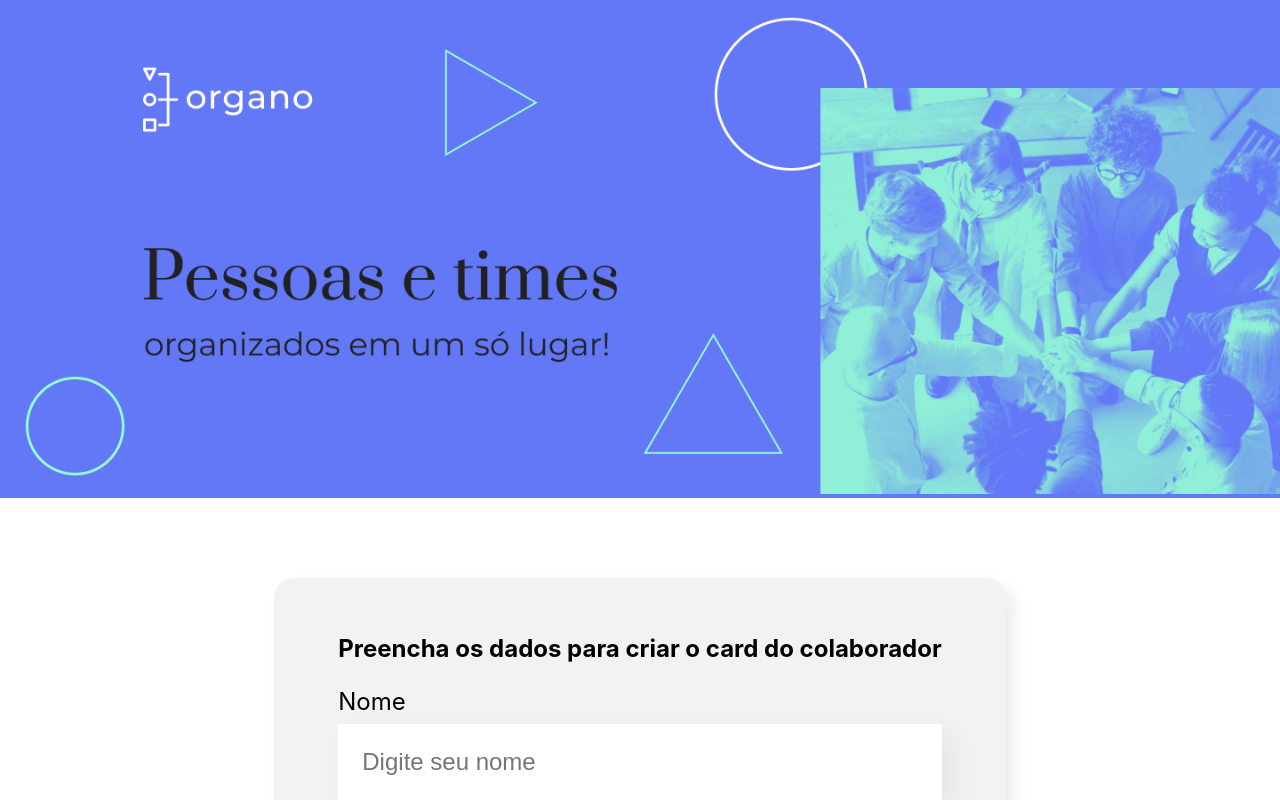
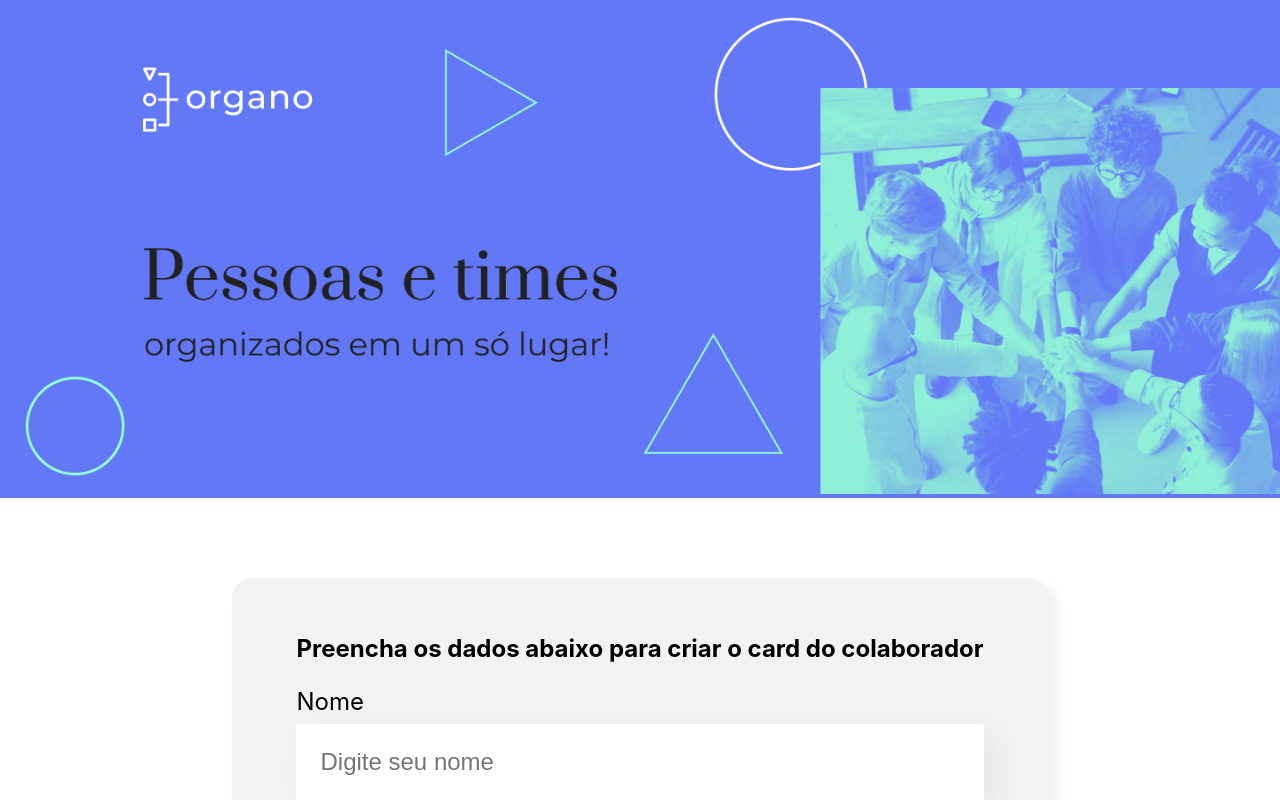
Before and after one commit to felipemsrb/organo, a React (Create React App) app: page / in a window 1280 px wide. Shown: the top 800 px of the page. Built offline with nearby package versions, Linux system fonts and the light colour scheme.

Commit message:
alterando formulario

```diff
--- a/src/componentes/Formulario/index.js
+++ b/src/componentes/Formulario/index.js
@@ -24,7 +24,7 @@ const Formulario = () => {
     return (
         <section className='formulario'>
             <form onSubmit={aoSalvar}>
-                <h2>Preencha os dados para criar o card do colaborador</h2>
+                <h2>Preencha os dados abaixo para criar o card do colaborador</h2>
                 <CampoTexto obrigatorio = {true} label='Nome' placeholder='Digite seu nome' />
                 <CampoTexto obrigatorio = {true} label='Cargo' placeholder='Digite seu cargo' />
                 <CampoTexto label='Imagem' placeholder='digite o endereço da imagem' />
```
